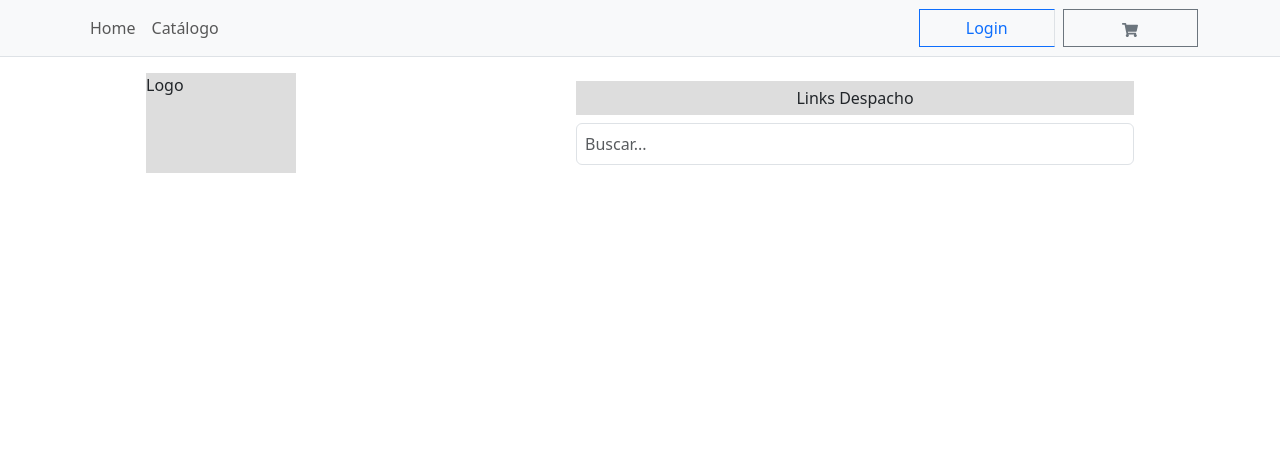
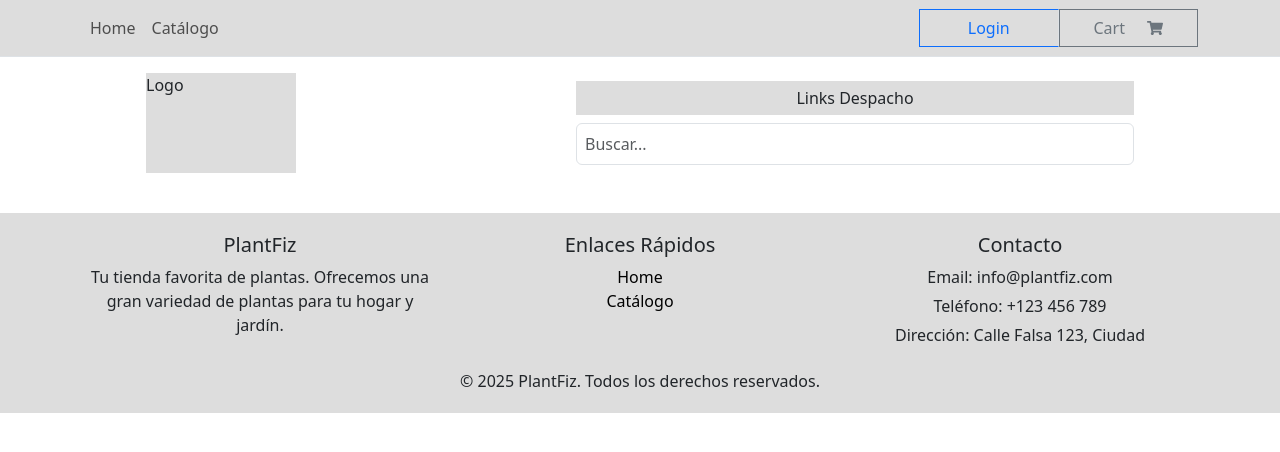
Before and after one commit to JaviVenegas/ProyectoFinal_PlantFiz, a React (Vite) app in the folder frontend/: page / in a window 1280 px wide. Shown: the top 452 px of the page. Built offline with nearby package versions, Linux system fonts and the light colour scheme.

Commit message:
Creación del componente Footer según lo planteado en el mockup

```diff
--- a/frontend/src/App.jsx
+++ b/frontend/src/App.jsx
@@ -1,10 +1,13 @@
 import './App.css'
+import { Footer } from './components/Footer'
 import { CustomNav } from './components/Nav'
 
 function App() {
   return (
     <>
       <CustomNav />
+
+      <Footer />
     </>
   )
 }
--- /dev/null
+++ b/frontend/src/components/Footer.css
@@ -0,0 +1,28 @@
+/* Footer.css */
+.footer {
+    background-color: #ddd;
+    padding: 20px 0;
+    margin-top: 40px;
+  }
+
+  .contact-info p {
+    margin-bottom: 5px;
+  }
+
+  .contact-info p:last-child {
+    margin-bottom: 0;
+  }
+
+  .footer-links {
+    list-style: none;
+    padding: 0;
+  }
+
+  .footer-links a {
+    color: #000;
+    text-decoration: none;
+  }
+
+  .copyright {
+    margin: 0;
+  }
--- a/frontend/src/components/Footer.jsx
+++ b/frontend/src/components/Footer.jsx
@@ -0,0 +1,52 @@
+import { Container, Row, Col } from "react-bootstrap";
+import "./Footer.css";
+
+export const Footer = () => {
+  return (
+    <footer className="footer">
+      <Container>
+        <Row>
+          {/* Columna 1: Información de la tienda */}
+          <Col md={4} className="text-center">
+            <h5>PlantFiz</h5>
+            <p>
+              Tu tienda favorita de plantas. Ofrecemos una gran variedad de
+              plantas para tu hogar y jardín.
+            </p>
+          </Col>
+
+          {/* Columna 2: Enlaces rápidos */}
+          <Col md={4} className="text-center">
+            <h5>Enlaces Rápidos</h5>
+            <ul className="footer-links">
+              <li>
+                <a href="#">Home</a>
+              </li>
+              <li>
+                <a href="#">Catálogo</a>
+              </li>
+            </ul>
+          </Col>
+
+          {/* Columna 3: Contacto */}
+          <Col md={4} className="text-center contact-info">
+            <h5>Contacto</h5>
+            <p>Email: info@plantfiz.com</p>
+            <p>Teléfono: +123 456 789</p>
+            <p>Dirección: Calle Falsa 123, Ciudad</p>
+          </Col>
+        </Row>
+
+        {/* Derechos de autor */}
+        <Row>
+          <Col className="text-center mt-3">
+            <p className="copyright">
+              &copy; {new Date().getFullYear()} PlantFiz. Todos los derechos
+              reservados.
+            </p>
+          </Col>
+        </Row>
+      </Container>
+    </footer>
+  );
+};
--- a/frontend/src/components/Nav.css
+++ b/frontend/src/components/Nav.css
@@ -1,9 +1,9 @@
 .nav-link-custom {
-    color: #000; /* Color inicial */
-    text-decoration: none; /* Quita el subrayado */
-    transition: color 0.3s ease; /* Transición suave */
+    color: #000;
+    text-decoration: none;
+    transition: color 0.3s ease;
   }
 
   .nav-link-custom:hover {
-    color: #007bff; /* Color al hacer hover */
+    color: #007bff;
   }
--- a/frontend/src/components/Nav.jsx
+++ b/frontend/src/components/Nav.jsx
@@ -6,7 +6,7 @@ export const CustomNav = () => {
   return (
     <>
       {/* Barra superior */}
-      <Navbar bg="light" expand="lg" className="border-bottom">
+      <Navbar expand="lg" className="border-bottom" style={{ background: "#ddd" }}>
         <Container>
           <Nav className="">
           <Nav.Link href="#" className="nav-link-custom">Home</Nav.Link>
@@ -15,7 +15,7 @@ export const CustomNav = () => {
           <div className="d-flex w-25">
             <Button
               variant="outline-primary"
-              className="me-2 w-100 border-end"
+              className="w-100 border-end"
               style={{ borderRadius: '0' }}
             >
               Login
@@ -25,7 +25,10 @@ export const CustomNav = () => {
               className="w-100"
               style={{ borderRadius: '0' }}
             >
+              <div className="d-flex align-items-center justify-content-evenly">
+              Cart
               <FaShoppingCart />
+              </div>
             </Button>
           </div>
         </Container>
```
